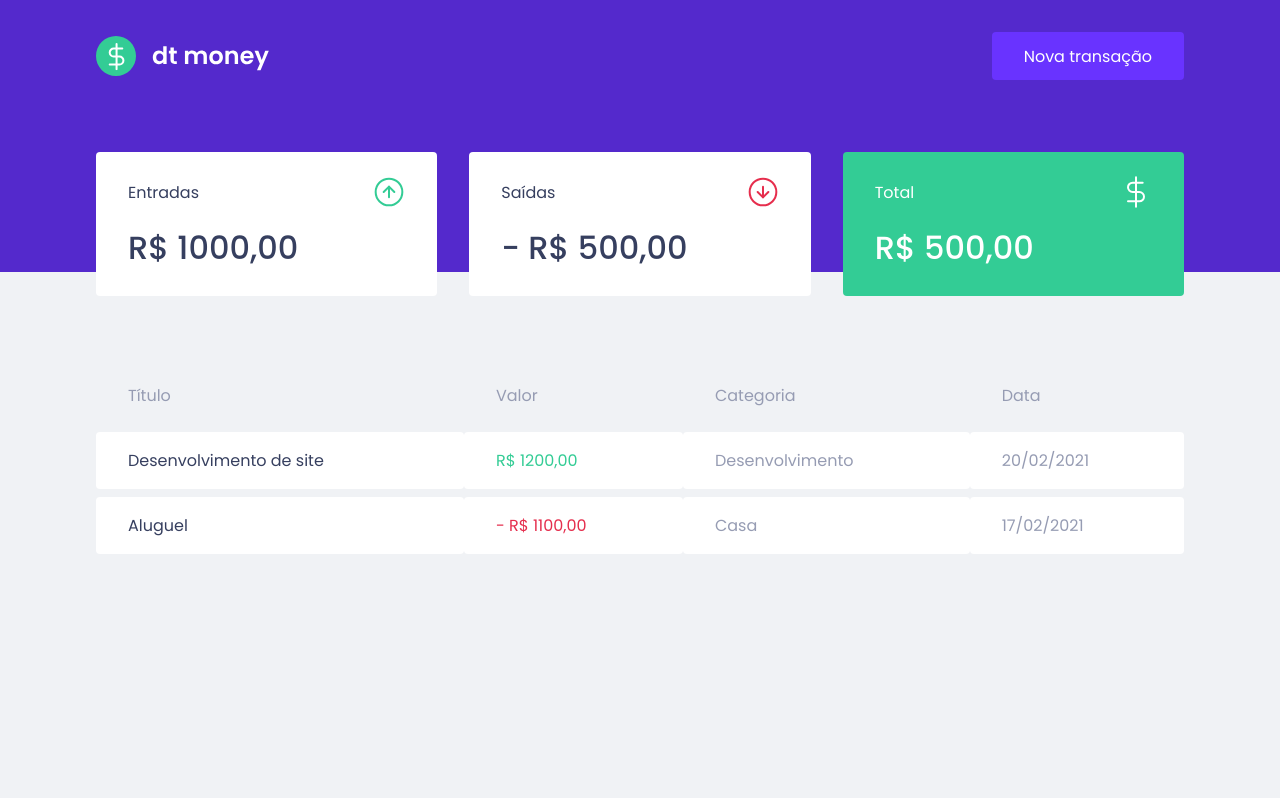
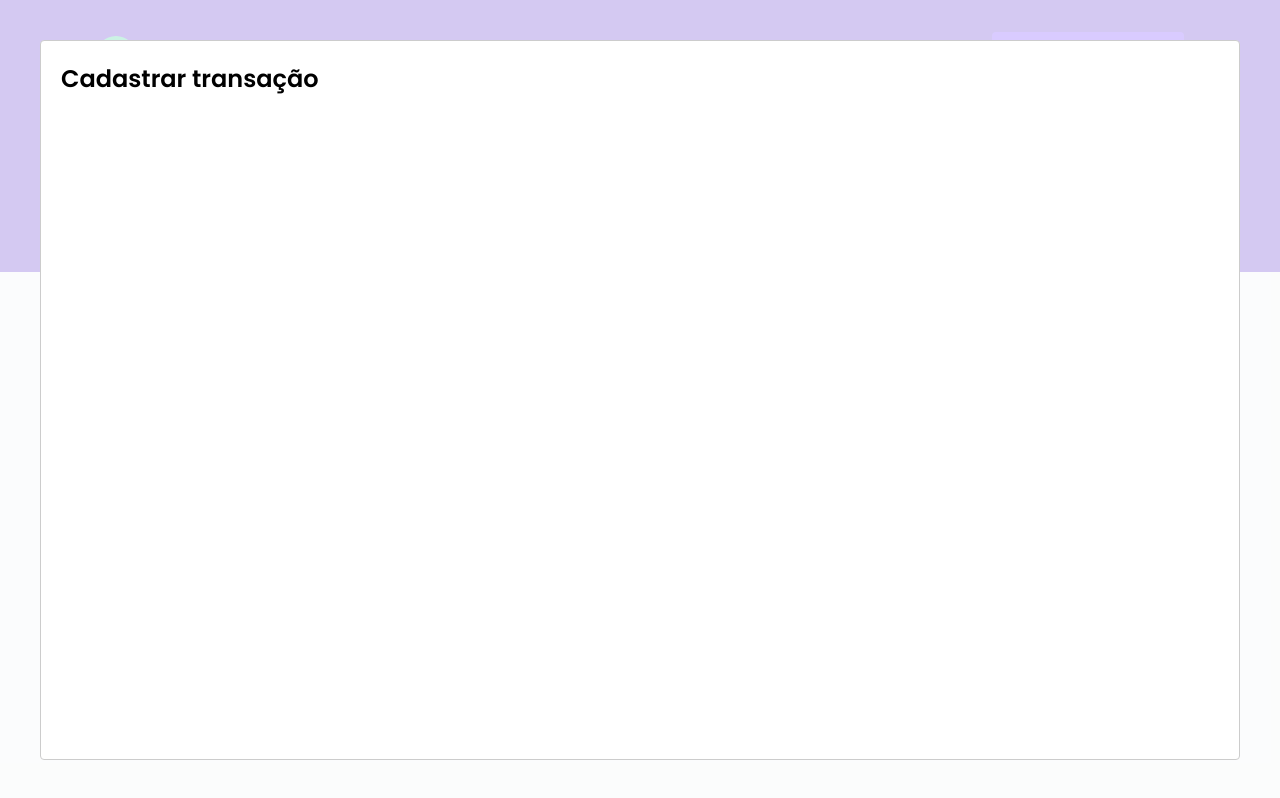
Before and after one commit to edsonapf/dtmoney, a React (Create React App) app: page / in a window 1280 px wide. Both pictures are taken after a click on the button "Nova transação". Built offline with nearby package versions, Linux system fonts and the light colour scheme; no server answers; what miragejs would draw is missing.

Commit message:
feat: add raw modal component

```diff
--- a/package.json
+++ b/package.json
@@ -7,6 +7,7 @@
     "miragejs": "^0.1.41",
     "react": "^17.0.2",
     "react-dom": "^17.0.2",
+    "react-modal": "^3.12.1",
     "react-scripts": "4.0.3",
     "styled-components": "^5.2.3",
     "web-vitals": "^1.0.1"
@@ -19,6 +20,7 @@
     "@types/node": "^12.0.0",
     "@types/react": "^17.0.0",
     "@types/react-dom": "^17.0.0",
+    "@types/react-modal": "^3.12.0",
     "@types/styled-components": "^5.1.9",
     "typescript": "^4.1.2"
   },
--- a/src/App.tsx
+++ b/src/App.tsx
@@ -1,13 +1,32 @@
 
+import { useState } from 'react';
+import Modal from 'react-modal';
 import { Dashboard } from "./components/Dashboard";
 import { Header } from "./components/Header";
 import { GlobalStyle } from "./styles/global";
 
 export function App() {
+  const [isNewTransactionModalOpen, setIsNewTransactionModalOpen] = useState(false);
+
+  function handleOpenNewTransactionModal() {
+    setIsNewTransactionModalOpen(true);
+  }
+
+  function handleCloseNewTransactionModal() {
+    setIsNewTransactionModalOpen(false);
+  }
+
   return (
     <>
-      <Header />
+      <Header onOpenNewTransactionModal={handleOpenNewTransactionModal} />
       <Dashboard />
+
+      <Modal
+          isOpen={isNewTransactionModalOpen}
+          onRequestClose={handleCloseNewTransactionModal}>
+          <h2>Cadastrar transação</h2>
+        </Modal>
+
       <GlobalStyle />
     </>
   );
--- a/src/components/Header/index.tsx
+++ b/src/components/Header/index.tsx
@@ -1,12 +1,16 @@
 import logoImg from '../../assets/logo.svg';
 import { Container, Content } from './styles';
 
-export function Header() {
+interface HeaderProps {
+  onOpenNewTransactionModal: () => void;
+}
+
+export function Header({ onOpenNewTransactionModal }: HeaderProps) {
   return (
     <Container>
       <Content>
         <img src={logoImg} alt="dt money" />
-        <button type="button">
+        <button type="button" onClick={onOpenNewTransactionModal}>
           Nova transação
         </button>
       </Content>
```
Also changed, not shown: 1 other file (tests, documents, lock files or other folders).
